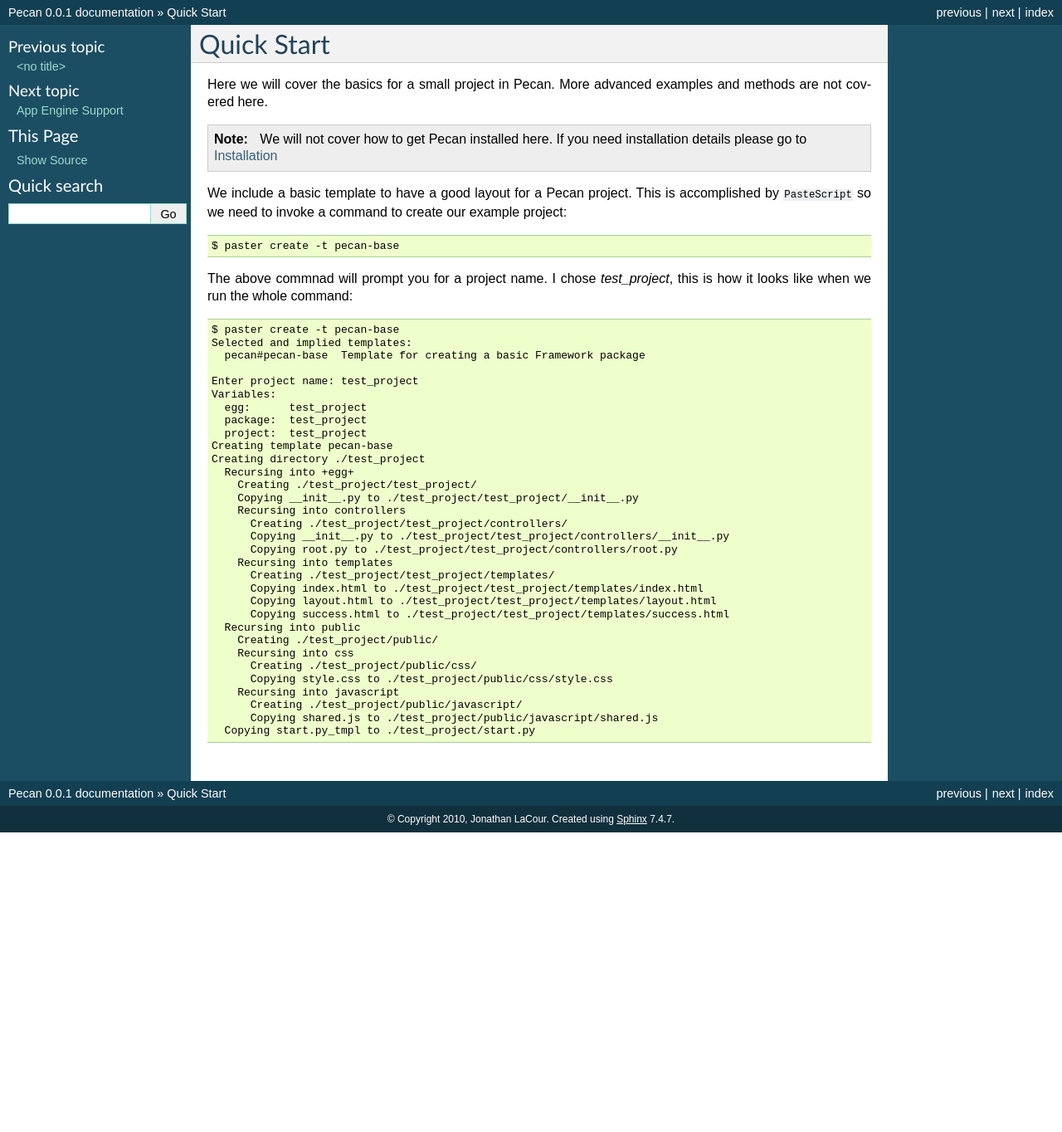
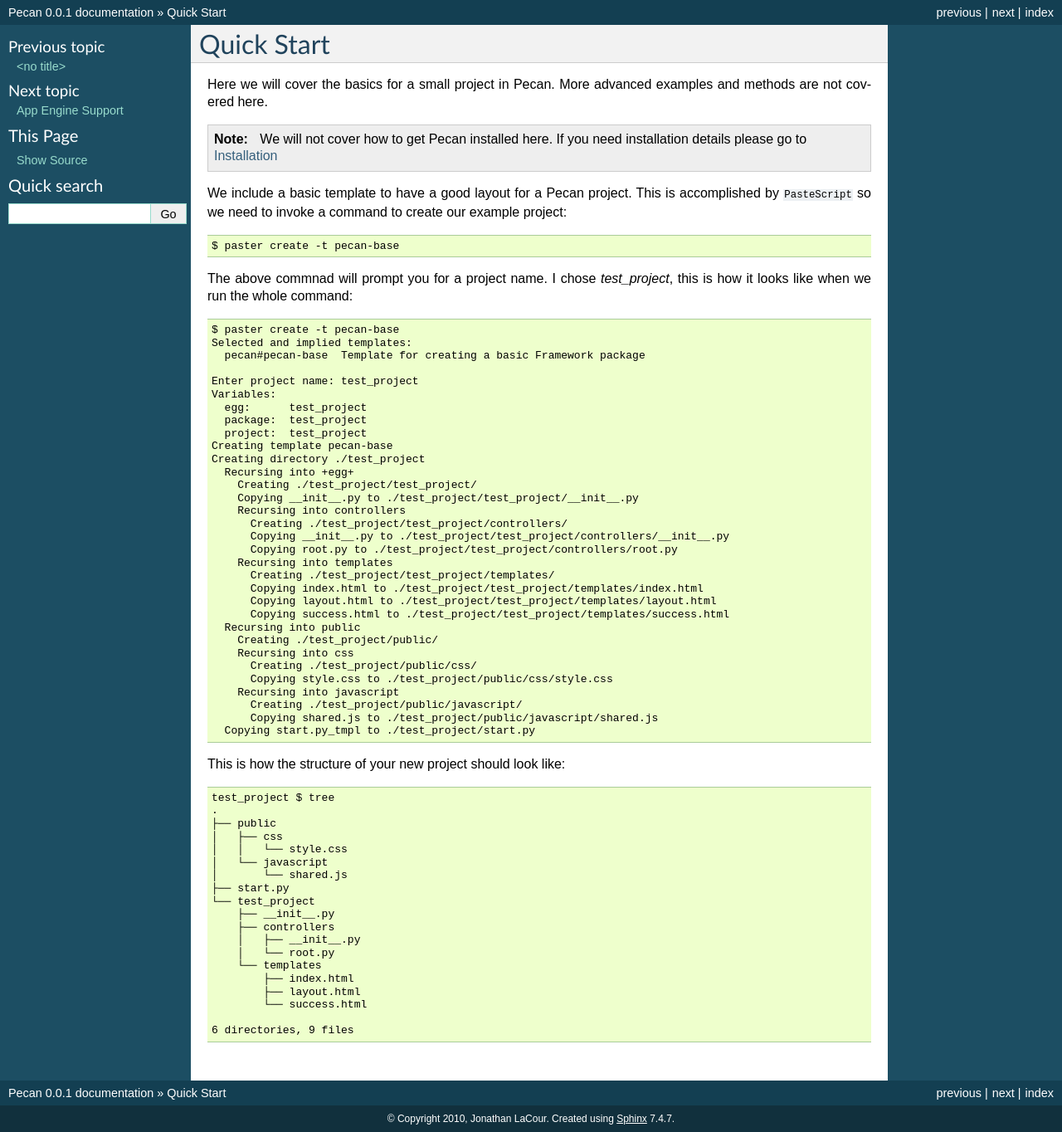
Before and after one commit to stackforge/pecan, a Sphinx documentation site: the page built from docs/source/quick_start.rst, in a window 1280 px wide. Shown: the whole page at 83% size. Built offline with Sphinx 7.4.7, drawn with Linux system fonts in a browser that asks for light colours; pages that are not in the unit, such as notebooks, are missing from menus; before the commit the page ends 1003 px from its top, so only the background shows below that.

Commit message:
I guess we need to have Kajiki because it is our default template engine so I am adding back in. also including some extra steps for the template creation and layout

```diff
--- a/docs/source/quick_start.rst
+++ b/docs/source/quick_start.rst
@@ -51,3 +51,26 @@ this is how it looks like when we run the whole command::
           Creating ./test_project/public/javascript/
           Copying shared.js to ./test_project/public/javascript/shared.js
       Copying start.py_tmpl to ./test_project/start.py
+
+
+This is how the structure of your new project should look like::
+
+    test_project $ tree
+    .
+    ├── public
+    │   ├── css
+    │   │   └── style.css
+    │   └── javascript
+    │       └── shared.js
+    ├── start.py
+    └── test_project
+        ├── __init__.py
+        ├── controllers
+        │   ├── __init__.py
+        │   └── root.py
+        └── templates
+            ├── index.html
+            ├── layout.html
+            └── success.html
+
+    6 directories, 9 files
--- a/setup.py
+++ b/setup.py
@@ -28,6 +28,7 @@ requirements = [
   "WebOb == 1.0.0",
   "WebCore == 1.0.0",
   "simplegeneric == 0.7",
+  "Kajiki == 0.3.1",
   "Paste == 1.7.5.1",
   "PasteScript == 1.7.3",
   "formencode == 1.2.2"
```
